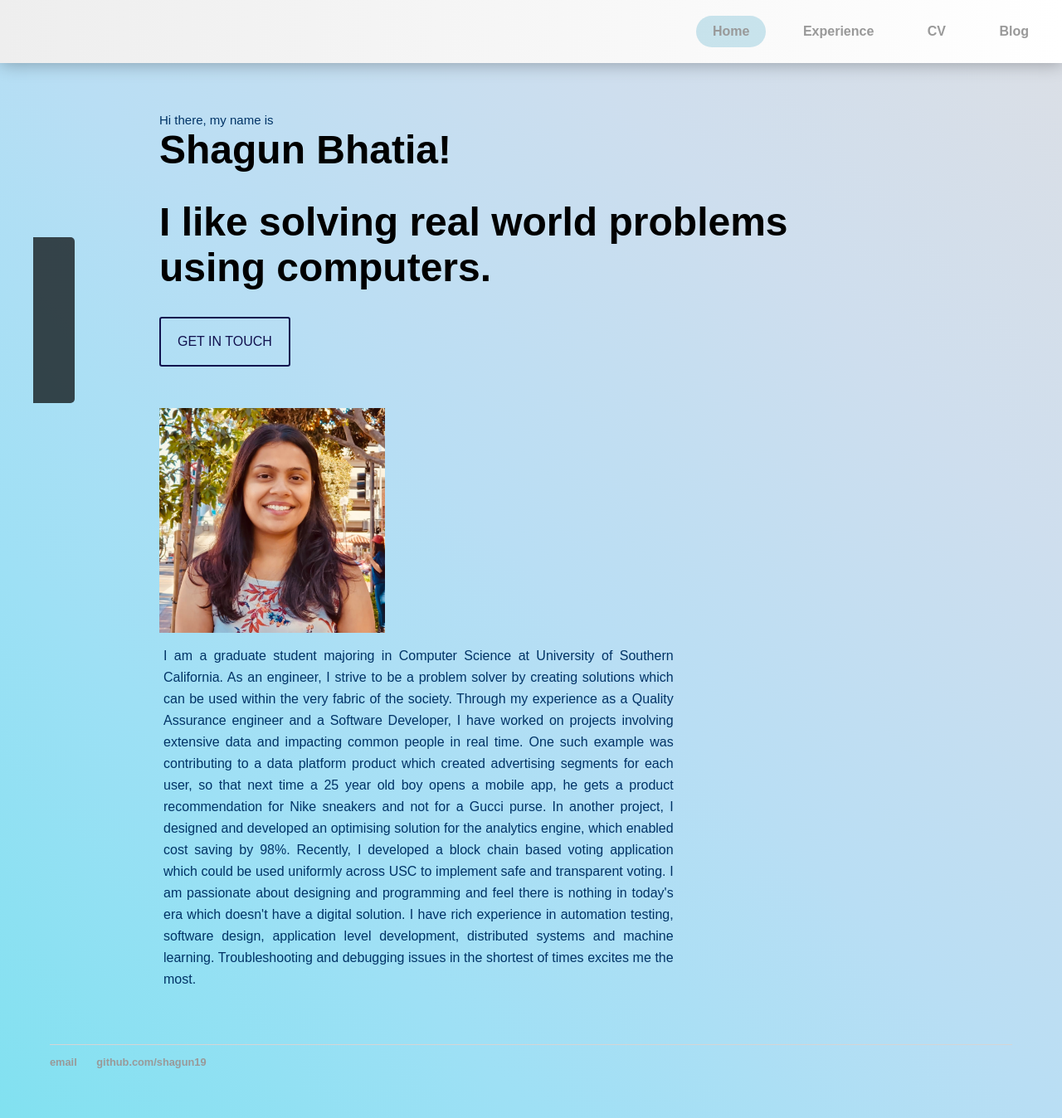
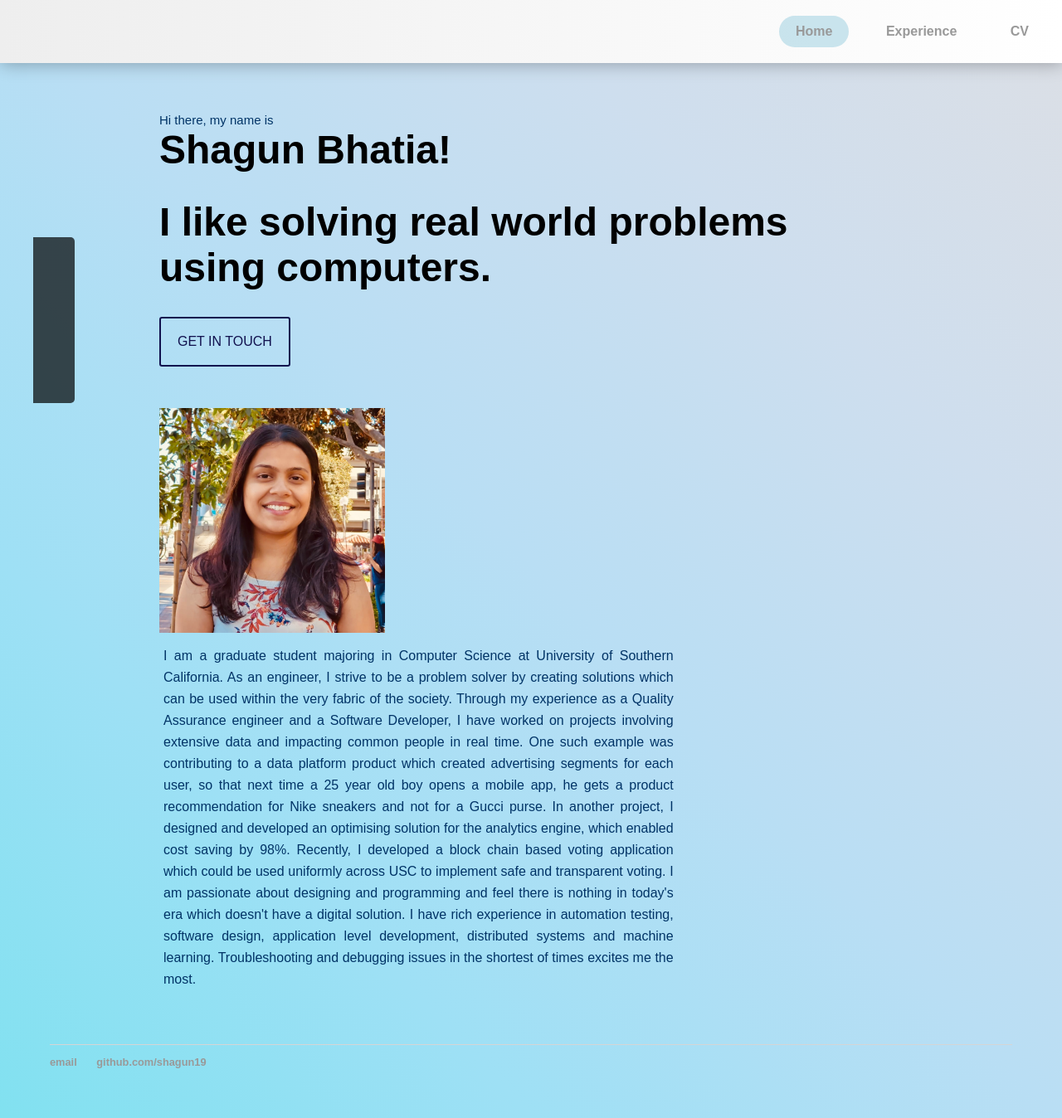
Before and after one commit to shagun19/shagun19.github.io, a Jekyll site: the page index.html, which Jekyll copies as it is, in a window 1280 px wide. Shown: the whole page at 83% size. Built offline with Jekyll 4.4.1, drawn with Linux system fonts in a browser that asks for light colours; some web fonts are replaced.

Commit message:
removing blog page

```diff
--- a/about.html
+++ b/about.html
@@ -12,7 +12,6 @@
 					<li><a href="/index.html">Home</a></li>
 					<li class="active"><a href="/about.html">Experience</a></li>
 					<li><a href="/cv.html">CV</a></li>
-					<li><a href="#">Blog</a></li>
 				</ul>
 			</div>
 		</nav>
--- a/cv.html
+++ b/cv.html
@@ -11,7 +11,6 @@
 					<li><a href="/index.html">Home</a></li>
 					<li><a href="/about.html">Experience</a></li>
 					<li class="active"><a href="/cv.html">CV</a></li>
-					<li><a href="#">Blog</a></li>
 				</ul>
 			</div>
     	</nav>
--- a/index.html
+++ b/index.html
@@ -15,7 +15,6 @@
             <li class="active"><a href="/index.html">Home</a></li>
             <li><a href="/about.html">Experience</a></li>
             <li><a href="/cv.html">CV</a></li>
-            <li><a href="#">Blog</a></li>
         </ul>
     </div>
 </nav>
```
